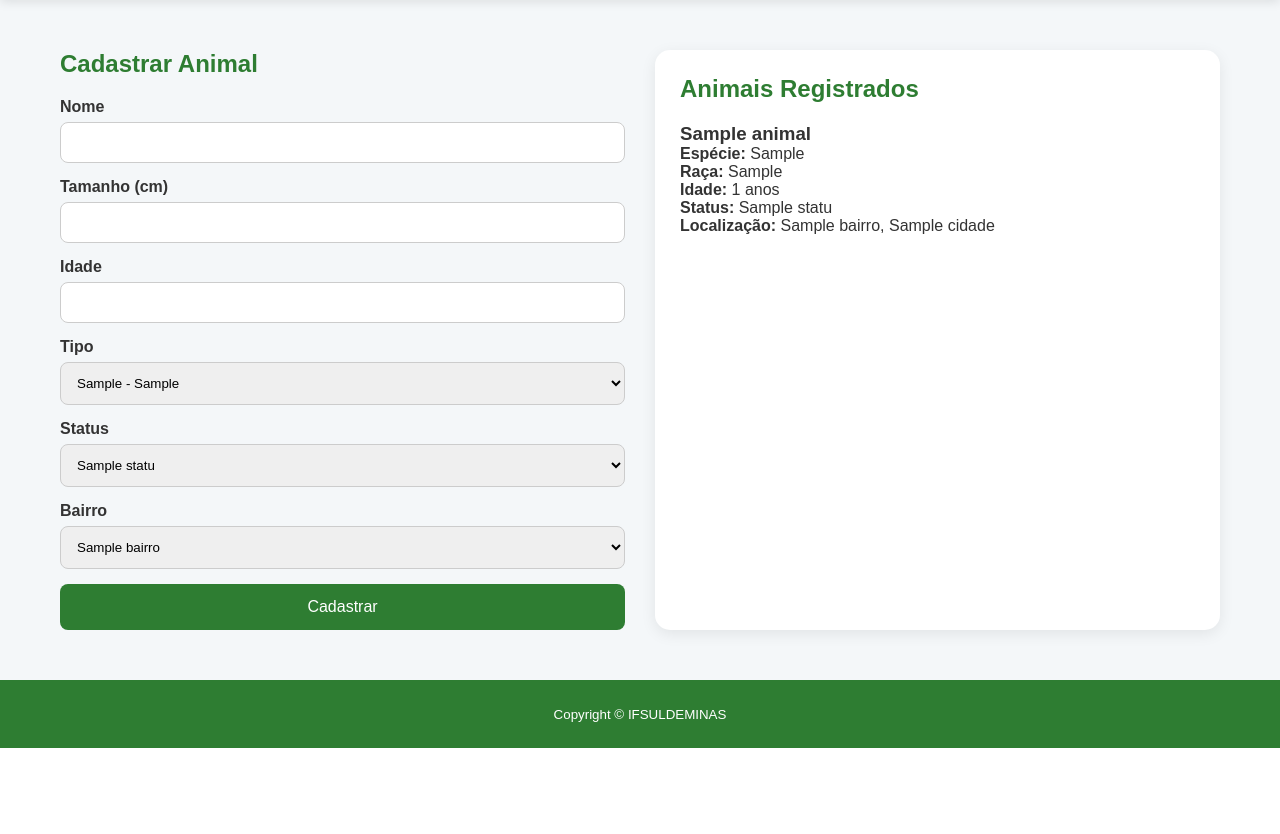
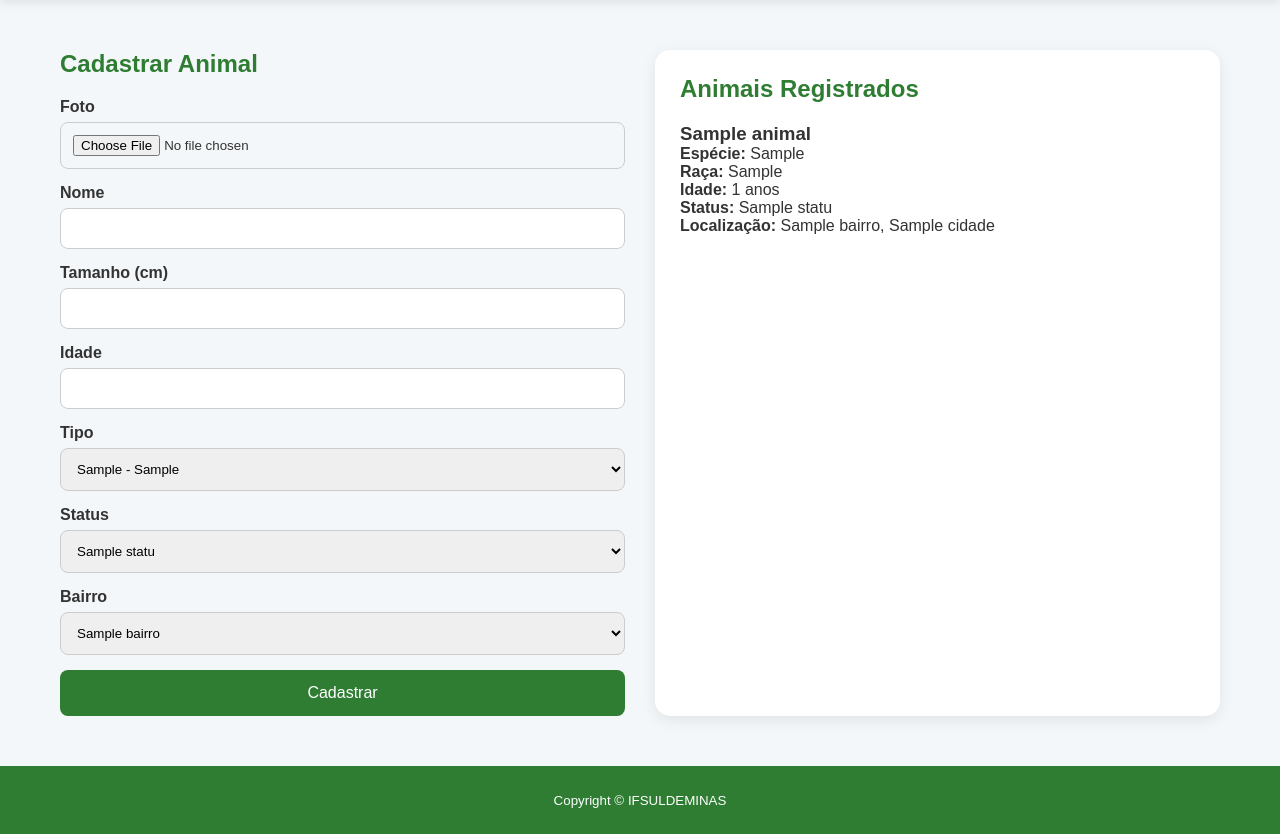
Before and after one commit to Arthur-Joao/PetnaEstrada, a Django app: page / in a window 1280 px wide. Shown: the part 131-965 px from the top of the page. Before the commit the page ends 879 px from the top, so only its background shows below. Run offline with Django 5.2, Linux system fonts and the light colour scheme; tables that the repository leaves empty hold one stand-in row (values such as "Sample post").

Commit message:
Add files via upload

```diff
--- a/app/static/CSS/estilo.css
+++ b/app/static/CSS/estilo.css
@@ -76,7 +76,7 @@ textarea:focus{
 }
 
 button{
-    width:100%;
+    width: 100%;
     padding:14px;
     border:none;
     background:#2e7d32;
--- a/app/templates/index.html
+++ b/app/templates/index.html
@@ -21,9 +21,12 @@
         <section class="cadastro-animal">
             <h2>Cadastrar Animal</h2>
 
-            <form method="POST">
+            <form method="POST" enctype="multipart/form-data">
                 {% csrf_token %}
-
+                <div class="campo">
+                    <label>Foto</label>
+                    <input type="file" name="foto">
+                </div>
                 <div class="campo">
                     <label>Nome</label>
                     <input type="text" name="nome">
```
Also changed, not shown: animais/Captura_de_tela_2026-03-19_101859.png (added), animais/Captura_de_tela_2026-03-19_101859_XCqoM8c.png (added).
